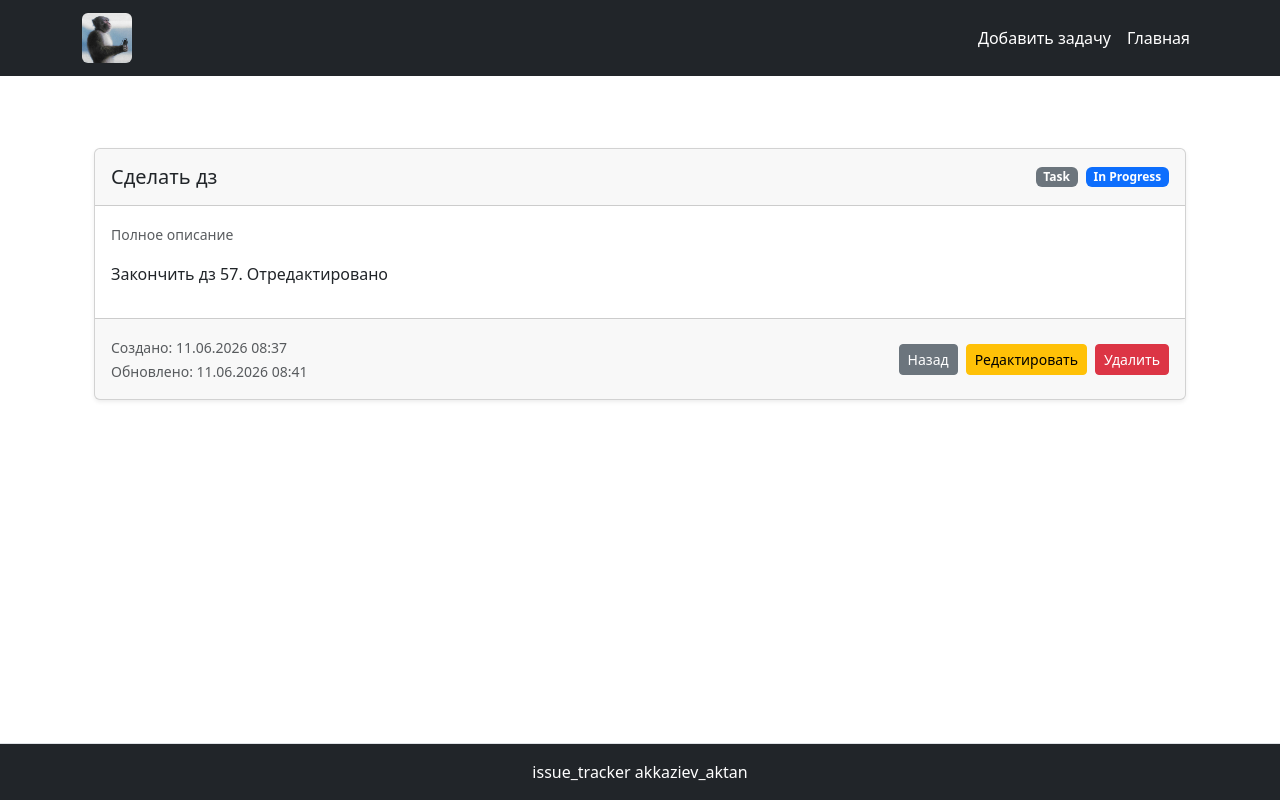
After one commit to akkazief/issue_tracker, a Django app: page /1/ in a window 1280 px wide. The commit adds this page. Run offline with Django 5.2, Linux system fonts and the light colour scheme; data comes from the database, SQL or seed files in the repository.

Commit message:
made CRUD. integrated it in templates through TemplateViews. Slightly enhanced frontend

```diff
--- a/config/settings.py
+++ b/config/settings.py
@@ -126,4 +126,4 @@ USE_TZ = True
 # Static files (CSS, JavaScript, Images)
 # https://docs.djangoproject.com/en/6.0/howto/static-files/
 
-STATIC_URL = 'static/'
+STATIC_URL = '/static/'
--- a/issues/templates/base.html
+++ b/issues/templates/base.html
@@ -1,4 +1,5 @@
 {% load static %}
+
 <!DOCTYPE html>
 <html lang="en">
 <head>
@@ -6,29 +7,41 @@
     <link href="https://cdn.jsdelivr.net/npm/bootstrap@5.3.8/dist/css/bootstrap.min.css"
           rel="stylesheet" integrity="sha384-sRIl4kxILFvY47J16cr9ZwB07vP4J8+LH7qKQnuqkuIAvNWLzeN8tE5YBujZqJLB"
           crossorigin="anonymous">
-<!--    <link rel="stylesheet" href="{% static 'css/style.css' %}">-->
-    <title>Title</title>
+
+    <link rel="stylesheet" href="https://cdnjs.cloudflare.com/ajax/libs/font-awesome/6.5.0/css/all.min.css">
+
+    <title>Issue_tracker</title>
 </head>
-<body>
-<nav class="navbar navbar-expand-lg bg-dark navbar-dark mb-4">
+<body class="d-flex flex-column min-vh-100">
+
+    <nav class="navbar navbar-expand-md bg-dark py-2">
             <div class="container">
-        <button class="navbar-toggler" type="button" data-bs-toggle="collapse" data-bs-target="#navbarNavAltMarkup"
-                aria-controls="navbarNavAltMarkup" aria-expanded="false" aria-label="Toggle navigation">
-            <span class="navbar-toggler-icon"></span>
-        </button>
-        <div class="collapse navbar-collapse" id="navbarNavAltMarkup">
-            <div class="navbar-nav">
-                <a class="nav-link active" aria-current="page" href="{% url 'main' %}">Главная</a>
-                {% block nav %}
+                <a class="navbar-brand" href="{% url 'main' %}">
+                   <img src="{% static 'images/monkey.jpg' %}" alt="logo" height="50" class="rounded">
+                </a>
+
+
+                <div class="collapse navbar-collapse" id="navbarNav">
+                    <ul class="navbar-nav ms-auto text-white ">
+                        <li class="nav-item ">
+                            {% block add_issue %}
                             {% endblock %}
-            </div>
+                        </li>
+
+                        <li class="nav-item">
+                            <a class="nav-link text-white" href="{% url 'main' %}">Главная</a>
+                        </li>
+                    </ul>
                 </div>
             </div>
         </nav>
-<div class="container">
+    <div class="container flex-grow-1 py-4">
         {% block content %}
         {% endblock %}
     </div>
+    <footer class="bg-dark text-white text-center py-3 mt-5 border-top">
+            <p class="mb-0">issue_tracker akkaziev_aktan</p>
+    </footer>
 
 <script src="https://cdn.jsdelivr.net/npm/bootstrap@5.3.8/dist/js/bootstrap.bundle.min.js"
         integrity="sha384-FKyoEForCGlyvwx9Hj09JcYn3nv7wiPVlz7YYwJrWVcXK/BmnVDxM+D2scQbITxI"
--- a/issues/templates/tasks/delete_task.html
+++ b/issues/templates/issues/delete_issue.html
@@ -5,7 +5,7 @@
         <div class="card-header fs-5 text-center py-3 text-danger">Удаление задачи</div>
         <div class="card-body text-center">
             <p class="fs-5">Вы уверены, что хотите удалить задачу</p>
-            <p class="fw-bold fs-4">«{{ issue.title }}»?</p>
+            <p class="fw-bold fs-4">«{{ issue.summary }}»?</p>
         </div>
         <div class="card-footer d-flex justify-content-end gap-2 py-3">
             <a href="{% url 'details' issue.pk %}" class="btn btn-secondary">Отмена</a>
--- /dev/null
+++ b/issues/templates/issues/issue_details.html
@@ -0,0 +1,36 @@
+{% extends "base.html" %}
+
+{% block add_issue %}
+    <a class=" nav-link text-white" href="{% url 'create_issue' %}">Добавить задачу</a>
+{% endblock %}
+
+{% block content %}
+<div class="container my-5">
+    <div class="card shadow-sm">
+        <div class="card-header d-flex justify-content-between align-items-center py-3">
+            <h5 class="mb-0">{{ issue.summary }}</h5>
+            <div class="d-flex gap-2">
+                <span class="badge bg-secondary">{{ issue.type }}</span>
+                <span class="badge bg-primary">{{ issue.status }}</span>
+            </div>
+        </div>
+
+        <div class="card-body">
+            <p class="text-muted mb-1"><small>Полное описание</small></p>
+            <p>{{ issue.description|linebreaks|default:"Описание отсутствует" }}</p>
+        </div>
+
+        <div class="card-footer text-muted d-flex justify-content-between align-items-center py-3">
+            <div>
+                <small>Создано: {{ issue.created_at|date:"d.m.Y H:i" }}</small><br>
+                <small>Обновлено: {{ issue.updated_at|date:"d.m.Y H:i" }}</small>
+            </div>
+            <div class="d-flex gap-2">
+                <a href="{% url 'main' %}" class="btn btn-sm btn-secondary">Назад</a>
+                <a href="{% url 'update_issue' issue.pk %}" class="btn btn-sm btn-warning">Редактировать</a>
+                <a href="{% url 'delete_issue' issue.pk %}" class="btn btn-sm btn-danger">Удалить</a>
+            </div>
+        </div>
+    </div>
+</div>
+{% endblock %}
--- a/issues/templates/tasks/task_update.html
+++ b/issues/templates/issues/issue_update.html
@@ -2,7 +2,7 @@
 
 {% block content %}
     <div class="card my-5">
-        <div class="card-header fs-4 text-center py-3">Создание статьи</div>
+        <div class="card-header fs-4 text-center py-3">Редактирование задачи</div>
         <div class="card-body">
             {% include 'partial/issue_form.html' %}
         </div>
--- a/issues/urls.py
+++ b/issues/urls.py
@@ -1,10 +1,17 @@
 from django.urls import path
-from issues.views import issues, create_issue, delete_issue, details, update_issue
+from issues.views import (
+    IssuesView,
+    IssuesDetailView,
+    CreateIssueView,
+    UpdateIssueView,
+    DeleteIssueView,
+)
+
 
 urlpatterns = [
-    path('', issues, name='main'),
-    path('create_issue/', create_issue, name='create_issue'),
-    path('issues/<int:pk>/', details, name='details'),
-    path('issues/<int:pk>/update', update_issue, name='update_issue'),
-    path('issues/<int:pk>/delete', delete_issue, name='delete_issue'),
+    path('', IssuesView.as_view(), name='main'),
+    path('<int:pk>/', IssuesDetailView.as_view(), name='details'),
+    path('create/', CreateIssueView.as_view(), name='create_issue'),
+    path('<int:pk>/update/', UpdateIssueView.as_view(), name='update_issue'),
+    path('<int:pk>/delete/', DeleteIssueView.as_view(), name='delete_issue'),
 ]
--- a/issues/views.py
+++ b/issues/views.py
@@ -1,53 +1,76 @@
 from django.shortcuts import render, redirect,get_object_or_404
+
+from django.views.generic import TemplateView
 
 from issues.models.issue import Issue
 from issues.forms import IssueForm
 
+class IssuesView(TemplateView):
+    template_name = "issues/issues.html"
 
-def issues(request):
-    if request.method == 'POST':
+    def get_context_data(self, **kwargs):
+        context = super().get_context_data(**kwargs)
+        context['issues'] = Issue.objects.all().order_by('-updated_at')
+        return context
+
+    def post(self, request, *args, **kwargs):
         id_list = request.POST.getlist('id_list')
         if id_list:
-            issues = Issue.objects.filter(id__in=id_list)
-            issues.delete()
-            return redirect('main')
+            Issue.objects.filter(id__in=id_list).delete()
+        return redirect('main')
 
-    issues = Issue.objects.all()
-    context = {'issues': issues}
-    return render(request, 'issues/issues.html', context)
+class IssuesDetailView(TemplateView):
+    template_name = "issues/issue_details.html"
 
+    def get_context_data(self, **kwargs):
+        context = super().get_context_data(**kwargs)
+        context['issue'] = get_object_or_404(Issue, pk=self.kwargs.get('pk'))
+        return context
 
-def details(request, *args, pk, **kwargs):
-    issue = get_object_or_404(Issue, pk=pk)
-    context = {'issue': issue}
-    return render(request, "issues/details.html", context)
+class CreateIssueView(TemplateView):
+    template_name = "issues/create_issue.html"
 
+    def get_context_data(self, **kwargs):
+        context = super().get_context_data(**kwargs)
+        context['form'] = IssueForm()
+        return context
 
-def create_issue(request):
-    if request.method == 'POST':
+    def post(self, request, *args, **kwargs):
         form = IssueForm(request.POST)
         if form.is_valid():
             form.save()
             return redirect('main')
-    else:
-        form = IssueForm()
-    return render(request, 'issues/create_issue.html', {'form': form})
+        return self.render_to_response(self.get_context_data(form=form))
 
-def update_issue(request, pk):
-    issue = get_object_or_404(Issue, pk=pk)
-    if request.method == 'POST':
+
+class UpdateIssueView(TemplateView):
+    template_name = "issues/issue_update.html"
+
+    def get_context_data(self, **kwargs):
+        context = super().get_context_data(**kwargs)
+        issue = get_object_or_404(Issue, pk=self.kwargs.get('pk'))
+        context['issue'] = issue
+        context['form'] = IssueForm(instance=issue)
+        return context
+
+    def post(self, request, *args, **kwargs):
+        issue = get_object_or_404(Issue, pk=self.kwargs.get('pk'))
         form = IssueForm(request.POST, instance=issue)
         if form.is_valid():
             form.save()
             return redirect('details', pk=issue.pk)
-    else:
-        form = IssueForm(instance=issue)
-    return render(request, 'issues/issue_update.html', {'form': form, 'issue': issue})
+        return self.render_to_response(self.get_context_data(form=form))
 
 
-def delete_issue(request, pk):
-    issue = get_object_or_404(Issue, pk=pk)
-    if request.method == 'POST':
+class DeleteIssueView(TemplateView):
+    template_name = "issues/delete_issue.html"
+
+    def get_context_data(self, **kwargs):
+        context = super().get_context_data(**kwargs)
+        context['issue'] = get_object_or_404(Issue, pk=self.kwargs.get('pk'))
+        return context
+
+    def post(self, request, *args, **kwargs):
+        issue = get_object_or_404(Issue, pk=self.kwargs.get('pk'))
         issue.delete()
         return redirect('main')
-    return render(request, 'issues/delete_issue.html', {'issue': issue})
```
Also changed, not shown: issues/templates/issues/issues.html (added, +59 -0 lines), issues/templates/tasks/details.html (deleted, +0 -29 lines), issues/templates/tasks/tasks.html (deleted, +0 -48 lines), issues/static/images/monkey.jpg (added), issues/templates/issues/create_issue.html (renamed from issues/templates/tasks/create_task.html), issues/templates/partial/issue_form.html (renamed from issues/templates/partial/task_form.html). Lines whose indentation alone changed are shown as unchanged.
